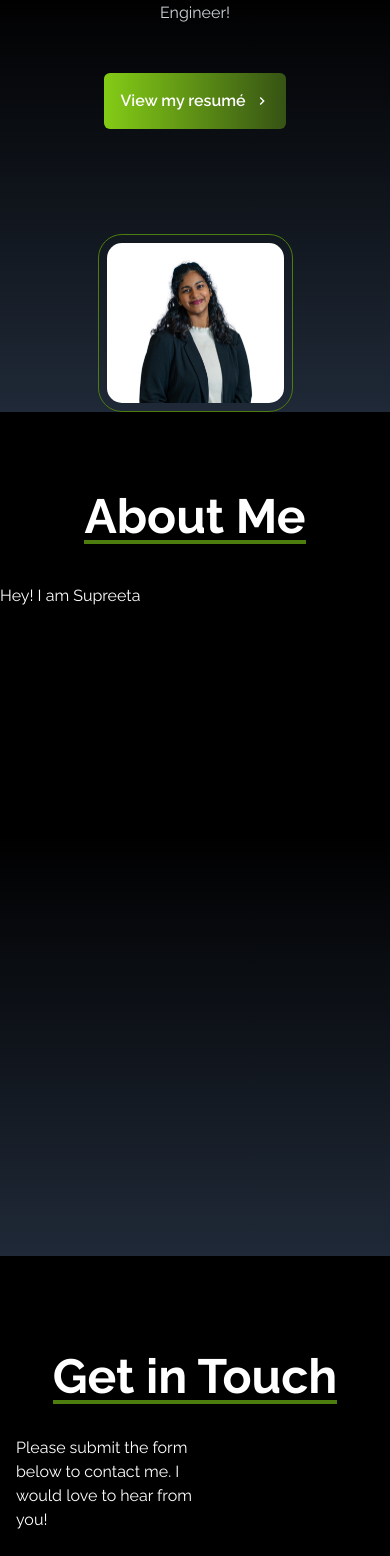
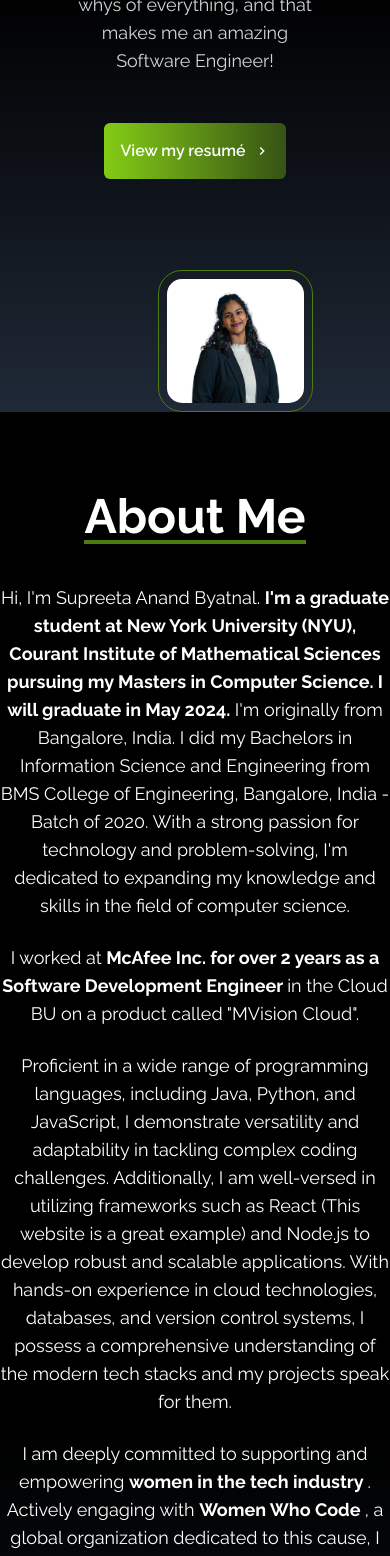
Before and after one commit to supreeta-anand-byatnal/My-Portfolio, a React (Create React App) app: page / in a window 390 px wide. Shown: the part 432-1988 px from the top of the page. Built offline with nearby package versions, Linux system fonts and the light colour scheme.

Commit message:
About me content

```diff
--- a/src/components/About.jsx
+++ b/src/components/About.jsx
@@ -3,7 +3,7 @@ import Personal from './Personal';
 
 const About = () => {
   return (
-    <div name="about" className="h-screen w-full bg-gradient-to-b from-black via-black to-gray-800">
+    <div name="about" className="h-100 w-full bg-gradient-to-b from-black via-black to-gray-800">
       <div className="w-full max-w-screen-lg mx-auto">
         <div className="text-center">
           <h1 className="text-5xl mt-20 mb-15 font-bold border-b-4 text-white border-lime-700 inline-block">
@@ -11,13 +11,24 @@ const About = () => {
           </h1>
         </div>
         <div className="mt-10">
-          <p className="text-white">
-            Hey! I am Supreeta
-          </p>
+          <p className="text-white text-lg text-center">
+          Hi, I'm Supreeta Anand Byatnal. <b>I'm a graduate student at New York University (NYU), Courant Institute of Mathematical Sciences pursuing my Masters in
+          Computer Science. I will graduate in May 2024.</b> I'm originally from Bangalore, India. I did my Bachelors in Information Science and Engineering from BMS College of Engineering, Bangalore, India - Batch of 2020. With a strong passion for technology and problem-solving, I'm dedicated to expanding my knowledge and skills in the field of computer science.
+          </p> <br />
+          <p className="text-white text-lg text-center"> I worked at<b> McAfee Inc. for over 2 years as a Software
+          Development Engineer </b> in the Cloud BU on a product called "MVision Cloud".</p> <br />
+<p className="text-white text-lg text-center"></p>
+<p className='text-white text-lg text-center'>Proficient in a wide range of programming languages, including Java, Python, and JavaScript, I demonstrate versatility and adaptability in tackling complex coding challenges. Additionally, I am well-versed in utilizing frameworks such as React (This website is a great example) and Node.js to develop robust and scalable applications. With hands-on experience in cloud technologies, databases, and version control systems, I possess a comprehensive understanding of the modern tech stacks and my projects speak for them.</p><br/>
+        <p className="text-white text-lg text-center">I am deeply committed to supporting and empowering <b>women in the tech industry </b>. Actively engaging with <b>Women Who Code </b>, a global organization dedicated to this cause,
+        I participate in networking, skill development, and knowledge sharing, supporting and empowering individuals in the tech industry. Furthermore, as a passionate member of <b>RTC (Rewriting the Code) </b>, a community focused on promoting diversity and inclusivity in technology, I collaborate with individuals from diverse backgrounds, share valuable experiences, and actively contribute to initiatives that drive positive change.</p><br/>
+<p className="text-white text-lg text-center"> I actively participate in initiatives like <b> "Develop For Good" </b>, utilizing my technical skills for projects that have immense positive social impact. Additionally, I serve as a mentor and judge for hackathons dedicated to individuals from non-traditional backgrounds, empowering them to showcase their skills and drive
+ innovation. Continuously building projects and exploring new tech stacks, I embrace learning and remain at the forefront of technological advancements. </p><br/>
+
+ <p className="text-white text-lg text-center"> I am a dedicated and passionate individual, constantly seeking opportunities to grow as a professional, make an impact in the tech industry, and contribute to the betterment of society.</p>
         </div>
       </div>
 
-      <div className="mt-auto">
+      <div className="mt-auto py-6">
         <Personal />
       </div>
     </div>
--- a/src/components/Contact.jsx
+++ b/src/components/Contact.jsx
@@ -10,7 +10,7 @@ const Contact = () => {
     <div className="flex items-center justify-center h-full bg-gradient-to-b from-black via-black  to-gray-800 p-4 text-white">
       <div className="w-full max-w-screen-lg mx-auto">
         <div className="text-center">
-          <h1 className="text-5xl mt-20 mb-15 font-bold border-b-4 border-lime-700 inline-block">
+          <h1 className="text-5xl mt-10 mb-10 font-bold border-b-4 border-lime-700 inline-block">
             Get in Touch
           </h1>
         </div>
--- a/src/components/Home.jsx
+++ b/src/components/Home.jsx
@@ -11,7 +11,7 @@ const Home = () => {
           <div className="flex flex-col justify-center items-center text-center h-full w-2/3 md:w-2/3">
             <h2 className="text-4xl sm:text-7xl font-bold text-lime-600">&lt;Hello World/&gt;</h2>
             <h3 className="text-4xl sm:text-7xl font-bold text-white">I'm Supreeta</h3>
-            <p className="text-gray-300 mb-8 text-center max-w py-4 max-w-md">
+            <p className="text-gray-300 mb-8 text-center text-lg max-w py-4 max-w-md">
               I'm a Software Engineer with over 2 years of experience. Currently, I am a graduate student at New York
               University, Courant pursuing Masters in Computer Science. I am passionate about the hows and whys of
               everything, and that makes me an amazing Software Engineer!
@@ -31,7 +31,7 @@ const Home = () => {
               </Link>
             </div>
           </div>
-          <div className="md:w-1/2 relative">
+          <div className="md:w-1/2 ml-20 relative">
             <img src={photo} alt="my profile" className="rounded-3xl mx-auto w-1/2 md:w-3/4 border border-lime-700 px-2 py-2 border-solid transform hover:rotate-45 hover:scale-125 transition duration-500 ease-in-out" />
           </div>
         </div>
--- a/src/components/Personal.jsx
+++ b/src/components/Personal.jsx
@@ -31,8 +31,8 @@ const Personal = () => {
 
   return (
     <div>
-      <div className="bg-black py-8 w-full">
-        <div className="container mx-auto w-1/2 flex items-center justify-center">
+      <div name="about" className="h-full w-full py-5 bg-gradient from-gray-600 to-gray-800">
+      <div className="container mx-auto w-1/2 flex items-center justify-center">
           {images.map((image, index) => (
             <div
               key={index}
```
